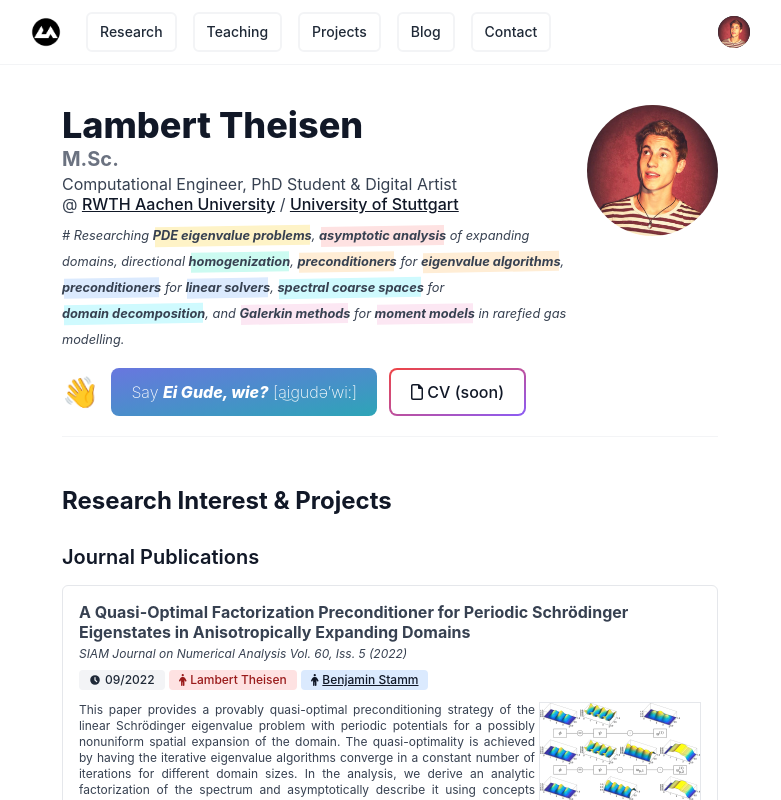
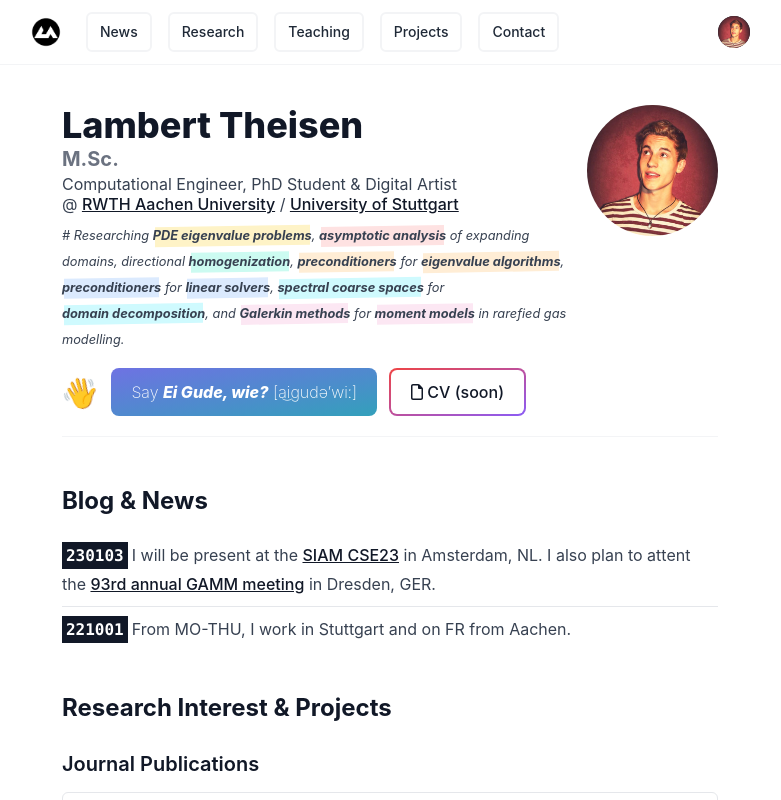
Before and after one commit to lamBOOO/thsn.dev, a Next.js app: page / in a window 1280 px wide. Shown: the top 800 px of the page, without its empty margins (250-1031 px from the left). Built offline with nearby package versions, Linux system fonts and the light colour scheme.

Commit message:
Fix navbar and rm projects, move them into theses

```diff
--- a/components/Stickynavbar.tsx
+++ b/components/Stickynavbar.tsx
@@ -15,10 +15,10 @@ import { faCoffee, faRotateRight } from '@fortawesome/free-solid-svg-icons'
 import { FontAwesomeIcon } from '@fortawesome/react-fontawesome'
 
 const navigation = [
+  { name: 'News', href: '#news', current: false },  //  📢
   { name: 'Research', href: '#research', current: false },  //  📑
-  { name: 'Teaching', href: '#', current: false },  //  👨‍🏫
-  { name: 'Projects', href: '#', current: false },  //  🙈
-  { name: 'Blog', href: '#', current: false },  //  📢
+  { name: 'Teaching', href: '#teaching', current: false },  //  👨‍🏫
+  { name: 'Projects', href: '#projects', current: false },  //  🙈
   { name: 'Contact', href: '#contact', current: false },  //  📢
 ]
 
--- a/pages/index.tsx
+++ b/pages/index.tsx
@@ -90,6 +90,14 @@ export default function Home() {
                 </Link>
               </div>
             </section>
+            <h2 id="news" className="scroll-mt-20">
+              Blog & News
+            </h2>
+            <div>
+              <span className='font-mono font-bold bg-gray-900 text-white p-1 mr-1'>230103</span>I will be present at the <Link href="https://www.siam.org/conferences/cm/conference/cse23">SIAM CSE23</Link> in Amsterdam, NL. I also plan to attent the <Link href="https://jahrestagung.gamm-ev.de/annual-meeting-2023">93rd annual GAMM meeting</Link> in Dresden, GER.
+              <hr className='m-0 my-2' />
+              <span className='font-mono font-bold bg-gray-900 text-white p-1 mr-1'>221001</span>From MO-THU, I work in Stuttgart and on FR from Aachen.
+            </div>
             <h2 id="research" className="scroll-mt-20">
               Research Interest & Projects
             </h2>
@@ -288,6 +296,11 @@ export default function Home() {
                 </div>
               </div>
             </div>
+
+
+
+
+{/*
             <h3>Projects</h3>
             <div className='transform transition-all rounded-xl w-full bg-gradient-to-r from-[#feb4b4] to-[#f88181] p-1 mb-2'>
               <div className="flex flex-col justify-between h-full bg-white rounded-lg p-4">
@@ -396,7 +409,11 @@ export default function Home() {
                   </div>
                 </div>
               </div>
-            </div>
+            </div> */}
+
+
+
+
             <h3>Talks</h3>
             <p>TODO</p>
             <h3>Software</h3>
@@ -405,7 +422,7 @@ export default function Home() {
             <p>TODO</p>
             <h3>Theses</h3>
             <p>TODO</p>
-            <h2 id="teaching">Teaching</h2>
+            <h2 id="teaching" className='scroll-mt-20'>Teaching</h2>
             <p>
               You can find most of my teaching activity in the Github repository <Link href="https://github.com/lamBOOO/teaching">@lamBOOO/teaching</Link>.
             </p>
@@ -463,6 +480,18 @@ export default function Home() {
 
               </div>
             </div>
+
+
+
+            <h2 id="projects" className="scroll-mt-20">
+              Selected Projects
+            </h2>
+            <p>
+              The tool <Link href="http://gradescaler.com">gradescaler.com</Link> provides a graphical overveiw of exam grading schemes.
+            </p>
+
+
+
             <h2 id="contact" className="scroll-mt-20 mb-5">
               Contact
             </h2>
```
Lines whose indentation alone changed are shown as unchanged.
